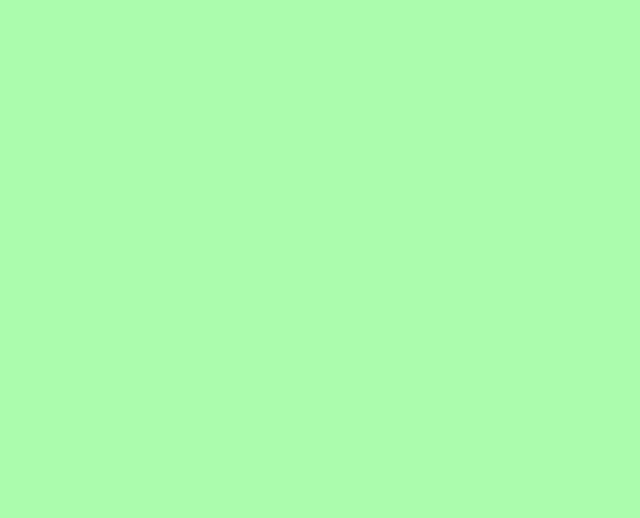
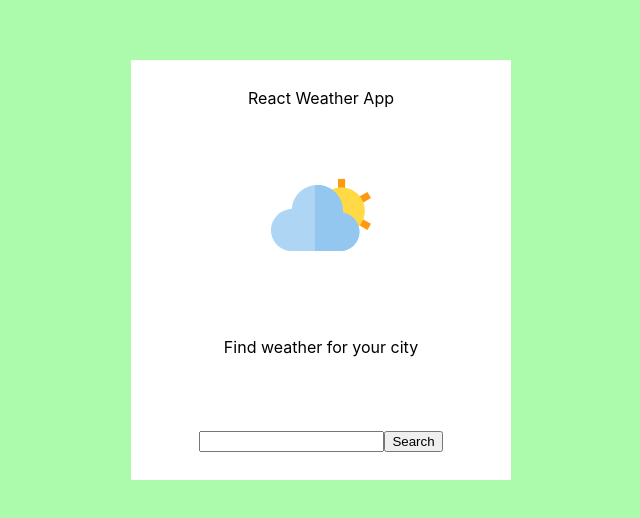
Before and after one commit to ch1z3r0/weathering-app, a React (Create React App) app: page /weather in a window 1280 px wide. Before the commit this address had no page. Shown: the part 130-648 px from the top of the page, without its empty margins (319-959 px from the left). Built offline with nearby package versions, Linux system fonts and the light colour scheme.

Commit message:
Added axios and OpenWeather api

```diff
--- a/package.json
+++ b/package.json
@@ -6,8 +6,10 @@
     "@testing-library/jest-dom": "^5.17.0",
     "@testing-library/react": "^13.4.0",
     "@testing-library/user-event": "^13.5.0",
+    "axios": "^1.7.2",
     "react": "^18.3.1",
     "react-dom": "^18.3.1",
+    "react-icons": "^5.2.1",
     "react-router-dom": "^6.23.1",
     "react-scripts": "5.0.1",
     "sass": "^1.77.4",
--- a/src/App.js
+++ b/src/App.js
@@ -1,5 +1,6 @@
 import { Routes, Route, Outlet } from 'react-router-dom';
 import Home from './components/home/home.component.jsx';
+import Weather from './components/weather/weather.component.jsx';
 import './App.css';
 
 const App = () => {
@@ -7,6 +8,7 @@ const App = () => {
 		<div className='App'>
 			<Routes>
 				<Route index path='/' element={<Home />} />
+				<Route index path='/weather' element={<Weather />} />
 			</Routes>
 		</div>
 	);
--- /dev/null
+++ b/src/api.jsx
@@ -0,0 +1,31 @@
+import axios from 'axios';
+
+const Api = async (city) => {
+	const apiKey = 'e302595bfbc2936594ace1059b82bf4e';
+	// const city = 'london';
+
+	// axios
+	// 	.get(
+	// 		`https://api.openweathermap.org/data/2.5/weather?q=${city}&appid=${apiKey}`
+	// 	)
+	// 	.then((response) => {
+	// 		// Handle the weather data received in the response
+	// 		console.log(response.data);
+	// 	})
+	// 	.catch((error) => {
+	// 		// Handle any errors
+	// 		console.log(error);
+	// 	});
+
+	try {
+		const response = await axios.get(
+			`https://api.openweathermap.org/data/2.5/weather?q=${city}&appid=${apiKey}`
+		);
+		return response.data;
+	} catch (error) {
+		// Handle any errors
+		throw error;
+	}
+};
+
+export default Api;
--- a/src/components/home/home.component.jsx
+++ b/src/components/home/home.component.jsx
@@ -1,15 +1,28 @@
+import { useState } from 'react';
+
 import './home.styles.scss';
 import Icon from '../../assets/weather-icon.svg';
 
 const Home = () => {
+	const [city, setCity] = useState('');
+
+	const handleInputChange = (event) => {
+		setCity(event.target.value);
+	};
+
+	const handleSubmit = (event) => {
+		event.preventDefault();
+		console.log(city);
+	};
+
 	return (
 		<div>
 			<div className='container'>
 				<span>React Weather App</span>
 				<img src={Icon} alt='Weather Icon' />
 				<p>Find weather for your city</p>
-				<form action=''>
-					<input type='search' />
+				<form onSubmit={handleSubmit}>
+					<input type='search' onChange={handleInputChange} />
 					<button type='submit'>Search</button>
 				</form>
 			</div>
--- /dev/null
+++ b/src/components/weather/weather.component.jsx
@@ -0,0 +1,23 @@
+import Api from '../../api';
+import Home from '../home/home.component';
+
+import './weather.styles.scss';
+import Icon from '../../assets/weather-icon.svg';
+
+const Weather = () => {
+	return (
+		<div>
+			<div className='container'>
+				<span>React Weather App</span>
+				<img src={Icon} alt='Weather Icon' />
+				<p>Find weather for your city</p>
+				<form action=''>
+					<input type='search' />
+					<button type='submit'>Search</button>
+				</form>
+			</div>
+		</div>
+	);
+};
+
+export default Weather;
--- /dev/null
+++ b/src/components/weather/weather.styles.scss
@@ -0,0 +1,22 @@
+div {
+	display: flex;
+	justify-content: center;
+	align-items: center;
+	height: 100vh;
+	background-color: #acfaac;
+
+	.container {
+		display: flex;
+		flex-direction: column;
+		justify-content: space-around;
+		align-items: center;
+		height: 420px;
+		width: 380px;
+		background-color: #ffffff;
+	}
+}
+
+img {
+	width: 100px;
+	height: 100px;
+}
```
Also changed, not shown: 2 other files (tests, documents, lock files or other folders).
